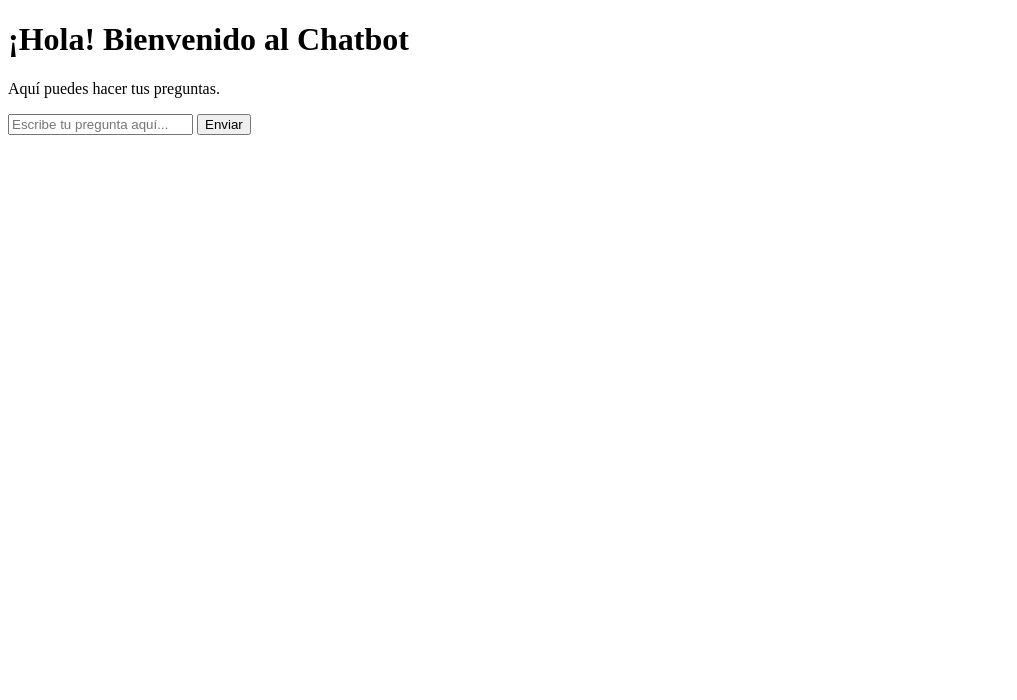
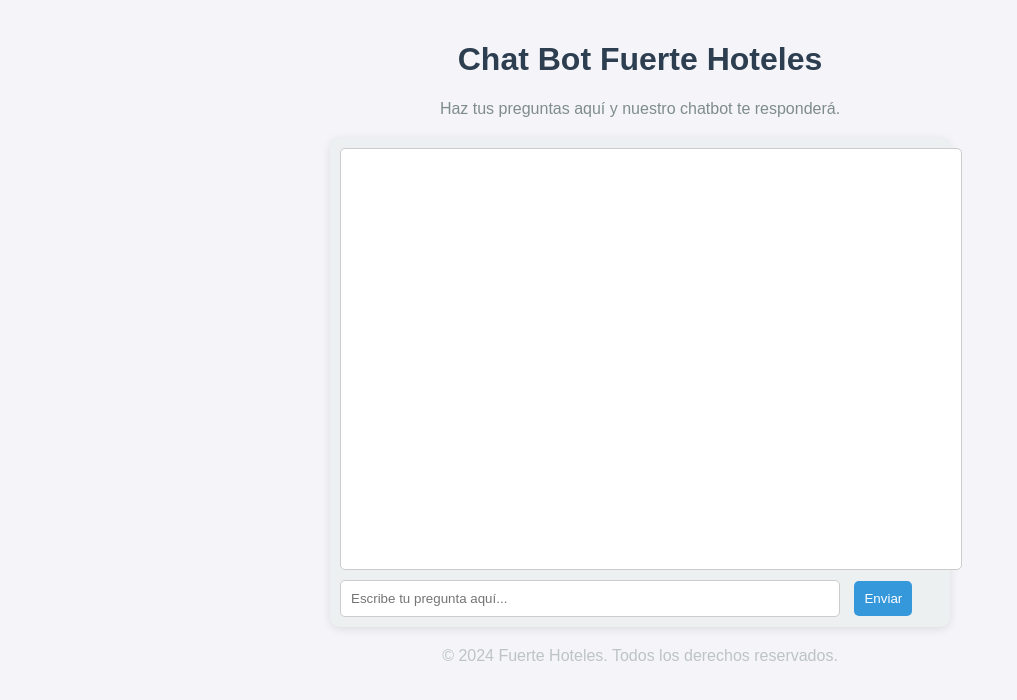
Before and after one commit to joseluque-hash/chatbot-web, a website: page index.html in a window 1280 px wide. Shown: the whole page, without its empty margins (0-1017 px from the left). Drawn offline with Linux system fonts and the light colour scheme.

Commit message:
Update index.html

```diff
--- a/index.html
+++ b/index.html
@@ -3,18 +3,93 @@
 <head>
     <meta charset="UTF-8">
     <meta name="viewport" content="width=device-width, initial-scale=1.0">
-    <title>Chatbot Web</title>
+    <title>Chat Bot Fuerte Hoteles</title>
+    <style>
+        body {
+            font-family: Arial, sans-serif;
+            background-color: #f4f4f9;
+            margin: 0;
+            padding: 20px;
+        }
+
+        h1 {
+            text-align: center;
+            color: #2c3e50;
+        }
+
+        p {
+            text-align: center;
+            color: #7f8c8d;
+        }
+
+        #chat-container {
+            width: 100%;
+            max-width: 600px;
+            margin: 20px auto;
+            padding: 10px;
+            background-color: #ecf0f1;
+            border-radius: 10px;
+            box-shadow: 0 2px 10px rgba(0, 0, 0, 0.1);
+        }
+
+        #chat-box {
+            width: 100%;
+            height: 400px;
+            padding: 10px;
+            overflow-y: auto;
+            background-color: #fff;
+            border: 1px solid #ccc;
+            border-radius: 5px;
+            margin-bottom: 10px;
+        }
+
+        #chat-box p {
+            margin: 5px 0;
+        }
+
+        #user-input {
+            width: calc(100% - 100px);
+            padding: 10px;
+            border: 1px solid #ccc;
+            border-radius: 5px;
+            box-sizing: border-box;
+            margin-right: 10px;
+        }
+
+        button {
+            padding: 10px;
+            border: none;
+            background-color: #3498db;
+            color: #fff;
+            border-radius: 5px;
+            cursor: pointer;
+        }
+
+        button:hover {
+            background-color: #2980b9;
+        }
+
+        footer {
+            text-align: center;
+            margin-top: 20px;
+            color: #bdc3c7;
+        }
+    </style>
 </head>
 <body>
-    <h1>¡Hola! Bienvenido al Chatbot</h1>
-    <p>Aquí puedes hacer tus preguntas.</p>
+    <h1>Chat Bot Fuerte Hoteles</h1>
+    <p>Haz tus preguntas aquí y nuestro chatbot te responderá.</p>
 
     <div id="chat-container">
+        <div id="chat-box"></div>
+
         <input type="text" id="user-input" placeholder="Escribe tu pregunta aquí...">
         <button onclick="sendMessage()">Enviar</button>
     </div>
 
-    <div id="chat-box"></div>
+    <footer>
+        &copy; 2024 Fuerte Hoteles. Todos los derechos reservados.
+    </footer>
 
     <script>
         function sendMessage() {
@@ -52,6 +127,7 @@
                 }
 
                 chatBox.appendChild(botMessage);
+                chatBox.scrollTop = chatBox.scrollHeight; // Mover el scroll al final
             })
             .catch(error => {
                 console.error('Error:', error);
@@ -59,6 +135,9 @@
                 errorMessage.textContent = "Error al conectar con el chatbot.";
                 chatBox.appendChild(errorMessage);
             });
+
+            // Limpiar el input del usuario
+            document.getElementById('user-input').value = '';
         }
     </script>
 </body>
```
